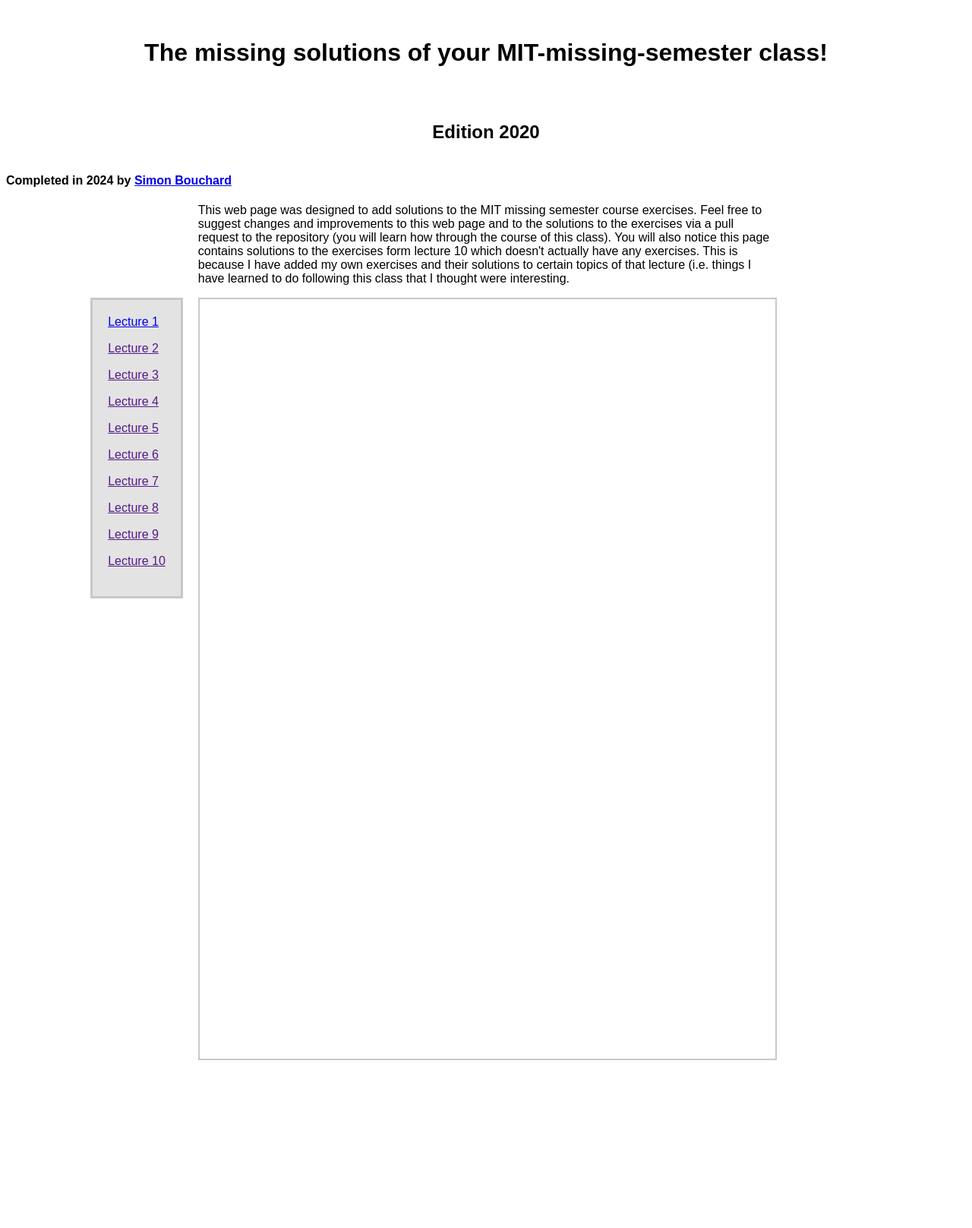
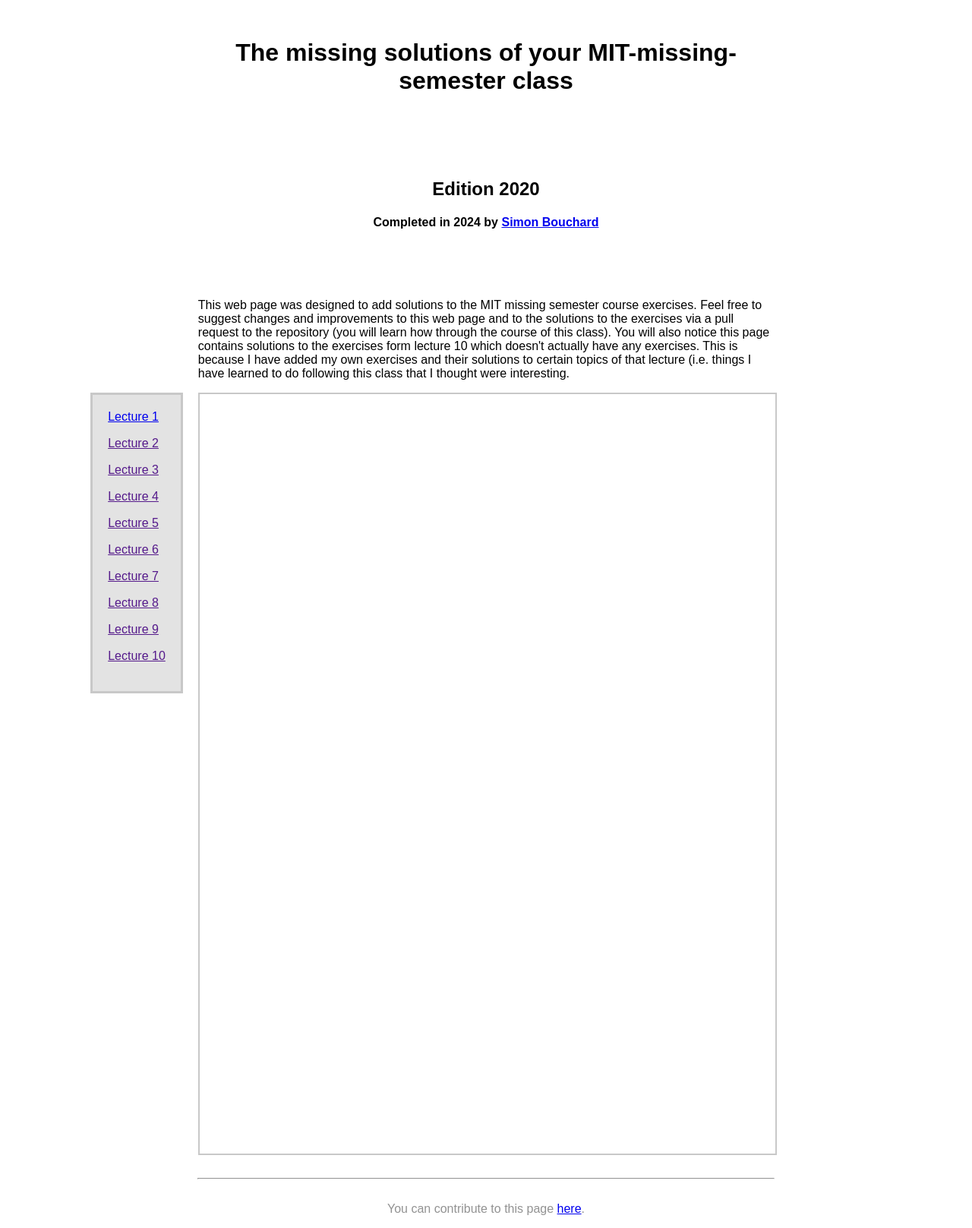
Before and after one commit to simon-bouchard/Missing-Semester-Solutions, a PHP site: page /solutionsv2.htm in a window 1280 px wide. Shown: the whole page at 76% size. Before the commit the page ends 1396 px from the top, so only its background shows below. Run offline with PHP 8.4, Linux system fonts and the light colour scheme.

Commit message:
Add footer change style.css add exercise to lect1

```diff
--- a/solutionsv2.htm
+++ b/solutionsv2.htm
@@ -13,11 +13,13 @@
 
 <body>
 
-<div>
-<h1>The missing solutions of your MIT-missing-semester class! </h1>
+<div class="p">
+<h1>The missing solutions of your MIT-missing-semester class</h1>
+<br>
 <h2>Edition 2020</h2>
 <h4>Completed in 2024 by <a href="https://github.com/simon-bouchard">Simon Bouchard</a></h4>
-<p class="p">This web page was designed to add solutions to the MIT missing semester course exercises. Feel free to suggest changes and improvements to this web page and to the solutions to the exercises via a pull request to the repository (you will learn how through the course of this class). You will also notice this page contains solutions to the exercises form lecture 10 which doesn't actually have any exercises. This is because I have added my own exercises and their solutions to certain topics of that lecture (i.e. things I have learned to do following this class that I thought were interesting.</p>
+<br><br><br>
+<p>This web page was designed to add solutions to the MIT missing semester course exercises. Feel free to suggest changes and improvements to this web page and to the solutions to the exercises via a pull request to the repository (you will learn how through the course of this class). You will also notice this page contains solutions to the exercises form lecture 10 which doesn't actually have any exercises. This is because I have added my own exercises and their solutions to certain topics of that lecture (i.e. things I have learned to do following this class that I thought were interesting.</p>
 </div>
 
 <div style="overflow:auto">
@@ -37,10 +39,18 @@
 </div>
 
 <div class="right">
+
 <iframe name="iframe" class="iframe" title="Exercise Solutions"></iframe>
+
 </div>
 
 </div>
 
+
+<hr class="solid" width=60%>
+
+<footer>
+	<p>You can contribute to this page <a href="https://github.com/simon-bouchard/missing-semester_solutions">here</a>.</p>
+
 </body>
 </htlm>
--- a/style.css
+++ b/style.css
@@ -1,11 +1,28 @@
 body {
-	font-family: arial;
-	font-size: 12pt;
+	font-family: arial, helvetica, sans-serif;
+	font-size: 100%;
 }
 
 h1 {text-align: center; padding: 30px 0px 20px 0px;}
-h2 {text-align: center; padding: 30px 0px 20px 0px;}
+
+h2 {text-align: center; padding: 30px 0px 0px 0px;}
+
 h3 {text-align: center; padding-bottom: 50px; padding-top: 20px}
+
+h4 {text-align: center;}
+
+p {font-size: 1em}
+
+footer {text-align: center; color: rgba(100, 100, 100, 0.7); font-size: 1em;}
+
+code, samp, .code {background-color: rgba(200, 200, 200, 0.5); font-size: 1.1em}
+
+li {margin-bottom: 15px}
+
+i {margin-left: 25px}
+
+hr {margin-top: 30px; margin-bottom: 30px;}
+
 .p {
 	width: 60%;
 	margin-left: 20%;
@@ -57,11 +74,12 @@
        .menu a {
 		text-align: center;
 	}
+
+	.menu {margin: auto; width: 200px}
+
 	.iframe { width: 100%; float: none; box-sizing: border-box;}
+
+	hr {width: 90%}
 }
 
 .instblock {margin:20px 0px 40px 40px;}
-
-code, samp {background-color: rgba(200, 200, 200, 0.5);}
-
-i {padding-top: 6px;}
```
Also changed, not shown: lectsol/lecture1.htm (+21 -1 lines).
